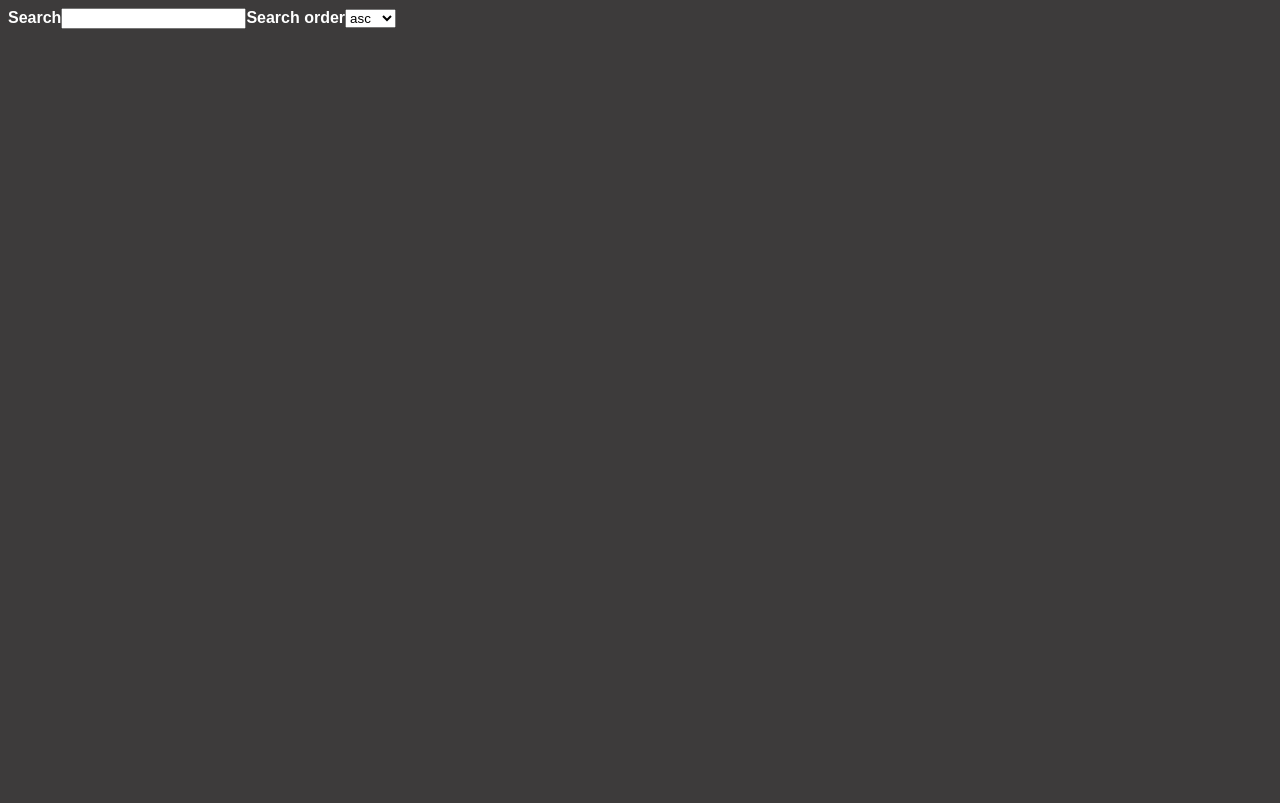
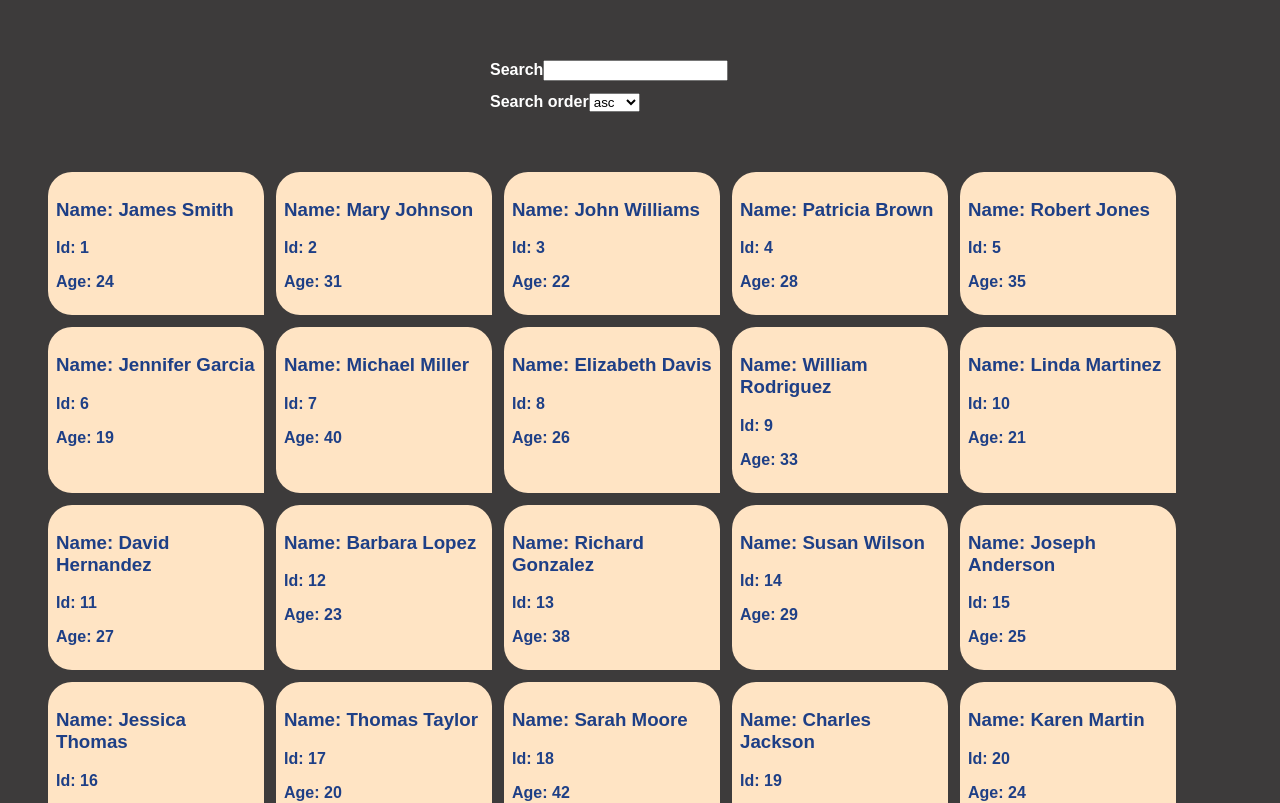
Before and after one commit to Johnny088/hillel_react_lesson51, a React (Vite) app: page / in a window 1280 px wide. Shown: the top 803 px of the page. Built offline with nearby package versions, Linux system fonts and the light colour scheme.

Commit message:
add users list

```diff
--- a/src/components/App/App.tsx
+++ b/src/components/App/App.tsx
@@ -1,5 +1,5 @@
-import { SearchForm } from '../SearchForm/SearchForm';
+import { Layout } from '../Layout/Layout';
 
 export const App = () => {
-  return <SearchForm />;
+  return <Layout />;
 };
--- /dev/null
+++ b/src/components/Layout/Layout.tsx
@@ -0,0 +1,11 @@
+import { SearchForm } from '../SearchForm/SearchForm';
+import { UserList } from '../UserList/UserList';
+
+export const Layout = () => {
+  return (
+    <>
+      <SearchForm />
+      <UserList />
+    </>
+  );
+};
--- /dev/null
+++ b/src/components/SearchForm/SearchForm.module.css
@@ -0,0 +1,8 @@
+.formContainer {
+  display: flex;
+  flex-direction: column;
+  width: 300px;
+  justify-content: center;
+  gap: 12px;
+  margin: 60px auto;
+}
--- a/src/components/SearchForm/SearchForm.tsx
+++ b/src/components/SearchForm/SearchForm.tsx
@@ -1,6 +1,7 @@
+import css from './SearchForm.module.css';
 export const SearchForm = () => {
   return (
-    <form>
+    <form className={css.formContainer}>
       <label>
         Search
         <input type="text" name="searchValue" />
--- /dev/null
+++ b/src/components/UserItem/UserItem.module.css
@@ -0,0 +1,8 @@
+.cardContainer {
+  width: 200px;
+  background-color: bisque;
+  color: rgb(30, 63, 134);
+  padding: 8px;
+  border-radius: 24px 24px 0 24px;
+  list-style: none;
+}
--- /dev/null
+++ b/src/components/UserItem/UserItem.tsx
@@ -0,0 +1,14 @@
+import type { UserType } from '../../types/types';
+import css from './UserItem.module.css';
+interface Props {
+  item: UserType;
+}
+export const UserItem = ({ item }: Props) => {
+  return (
+    <li className={css.cardContainer}>
+      <h3>Name: {item.name}</h3>
+      <p>Id: {item.id}</p>
+      <p>Age: {item.age}</p>
+    </li>
+  );
+};
--- /dev/null
+++ b/src/components/UserList/UserList.module.css
@@ -0,0 +1,5 @@
+.usersContainer {
+  display: flex;
+  gap: 12px;
+  flex-wrap: wrap;
+}
--- /dev/null
+++ b/src/components/UserList/UserList.tsx
@@ -0,0 +1,16 @@
+import { useState } from 'react';
+import type { UserType } from '../../types/types';
+import { UsersData } from '../UsersData/UsersData';
+import { UserItem } from '../UserItem/UserItem';
+import css from './UserList.module.css';
+export const UserList = () => {
+  const [users, setusers] = useState<UserType[]>(UsersData);
+
+  return (
+    <ul className={css.usersContainer}>
+      {users.map(user => (
+        <UserItem item={user} />
+      ))}
+    </ul>
+  );
+};
--- a/src/components/UsersData/UsersData.ts
+++ b/src/components/UsersData/UsersData.ts
@@ -1,6 +1,6 @@
-import type { User } from '../../types/types';
+import type { UserType } from '../../types/types';
 
-export const UsersList: User[] = [
+export const UsersData: UserType[] = [
   { id: 1, name: 'James Smith', age: 24 },
   { id: 2, name: 'Mary Johnson', age: 31 },
   { id: 3, name: 'John Williams', age: 22 },
--- a/src/types/types.ts
+++ b/src/types/types.ts
@@ -1,4 +1,4 @@
-export interface User {
+export interface UserType {
   id: number;
   name: string;
   age: number;
```
